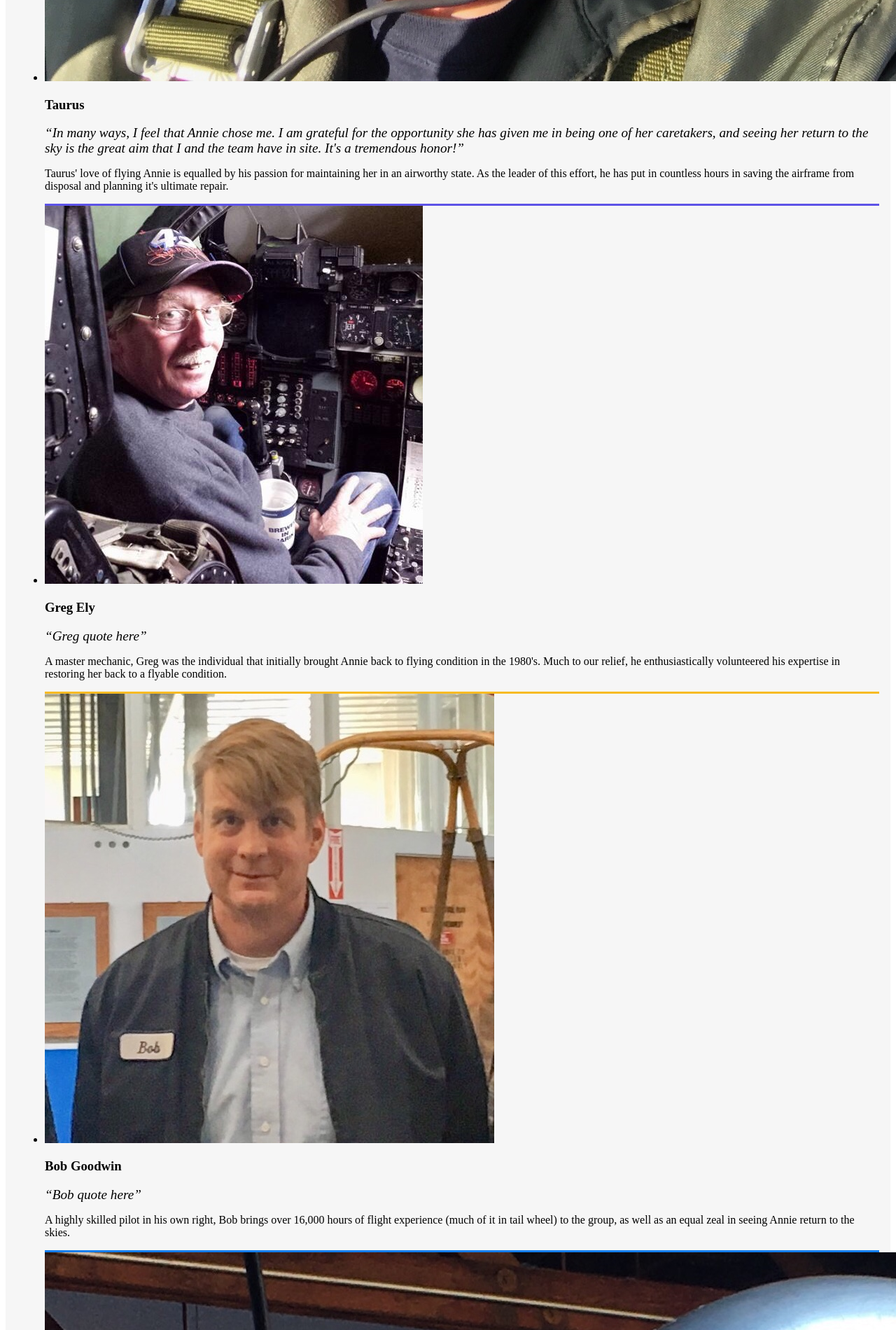
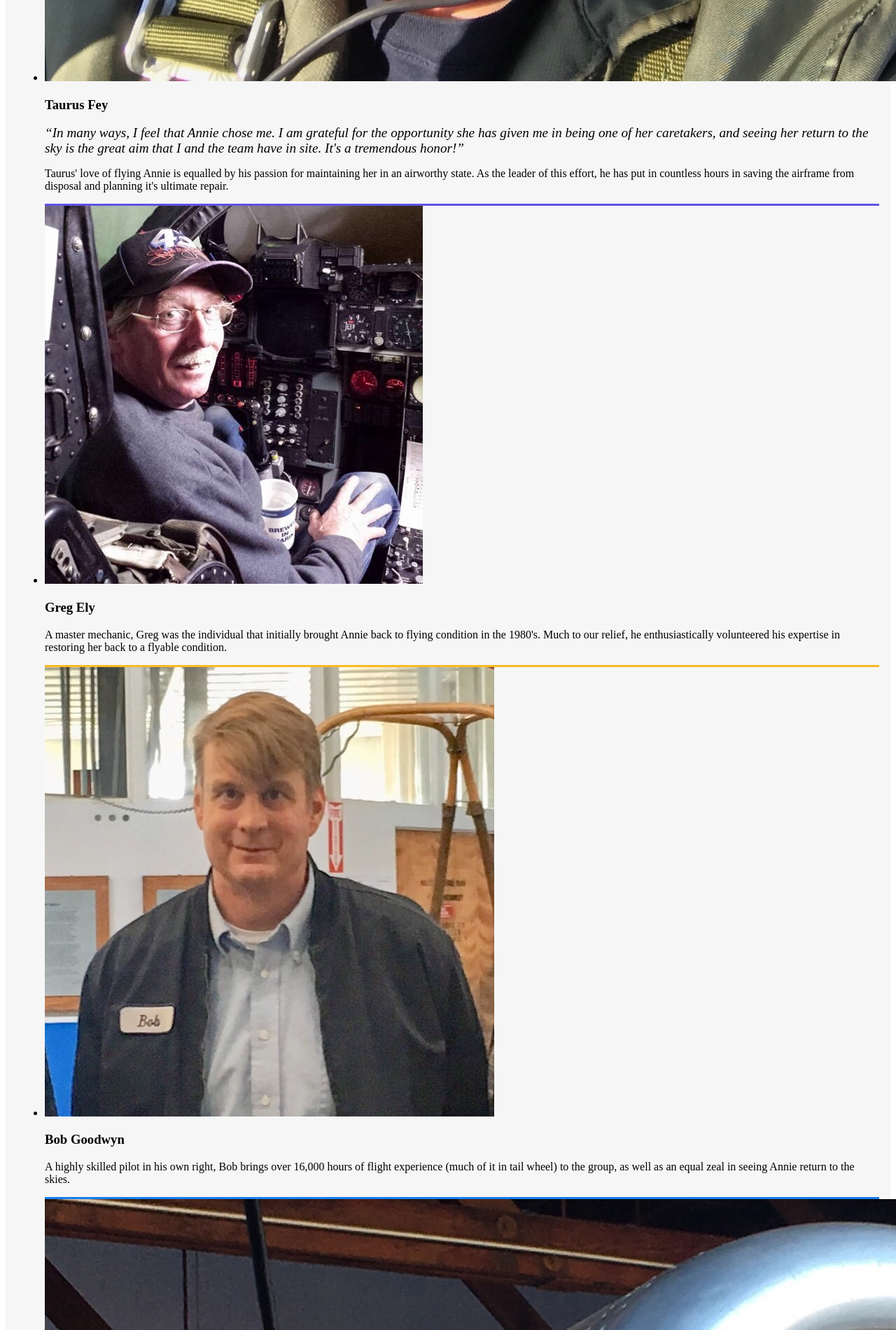
Before and after one commit to msksfo/valiant-effort, a Gatsby site: page /team in a window 1280 px wide. Shown: the part 2360-4260 px from the top of the page at 70% size. Built offline with nearby package versions, Linux system fonts and the light colour scheme; Gatsby itself is replaced by a stand-in of ours.

Commit message:
Style: Add Taurus last name. Delete placeholder text from Bob, Greg, and Keith cards

```diff
--- a/src/components/teamMember/teamMember.js
+++ b/src/components/teamMember/teamMember.js
@@ -15,7 +15,9 @@ const TeamMember = props => {
 
             <h3 className={teamMemberStyles.teamMemberName}>{props.name}</h3>
 
-            <q className={teamMemberStyles.quote}>{props.quote}</q>
+            {props.quote && (
+                <q className={teamMemberStyles.quote}>{props.quote}</q>
+            )}
 
             <p>{props.bio}</p>
         </li>
--- a/src/pages/team.js
+++ b/src/pages/team.js
@@ -42,7 +42,7 @@ const Team = () => {
                     />
 
                     <TeamMember
-                        name="Taurus"
+                        name="Taurus Fey"
                         quote="In many ways, I feel that Annie chose me. I am grateful for the opportunity she has given me in being one of her caretakers, and seeing her return to the sky is the great aim that I and the team have in site. It's a tremendous honor!"
                         bio="Taurus' love of flying Annie is equalled by his passion for maintaining her in an airworthy state. As the leader of this effort, he has put in countless hours in saving the airframe from disposal and planning it's ultimate repair."
                         imageSource={`${taurus}`}
@@ -51,15 +51,13 @@ const Team = () => {
 
                     <TeamMember
                         name="Greg Ely"
-                        quote="Greg quote here"
                         bio="A master mechanic, Greg was the individual that initially brought Annie back to flying condition in the 1980's. Much to our relief, he enthusiastically volunteered his expertise in restoring her back to a flyable condition."
                         imageSource={`${greg}`}
                         borderColor="#5d53e7"
                     />
 
                     <TeamMember
-                        name="Bob Goodwin"
-                        quote="Bob quote here"
+                        name="Bob Goodwyn"
                         bio="A highly skilled pilot in his own right, Bob brings over 16,000 hours of flight experience (much of it in tail wheel) to the group, as well as an equal zeal in seeing Annie return to the skies."
                         imageSource={`${bob}`}
                         borderColor="rgb(247, 187, 36)"
@@ -75,8 +73,6 @@ const Team = () => {
 
                     <TeamMember
                         name="Keith Zimbauer"
-                        quote="Keith quote here"
-                        bio="Keith bio"
                         imageSource={`${cirrus}`}
                         borderColor="#97154b"
                     />
```
